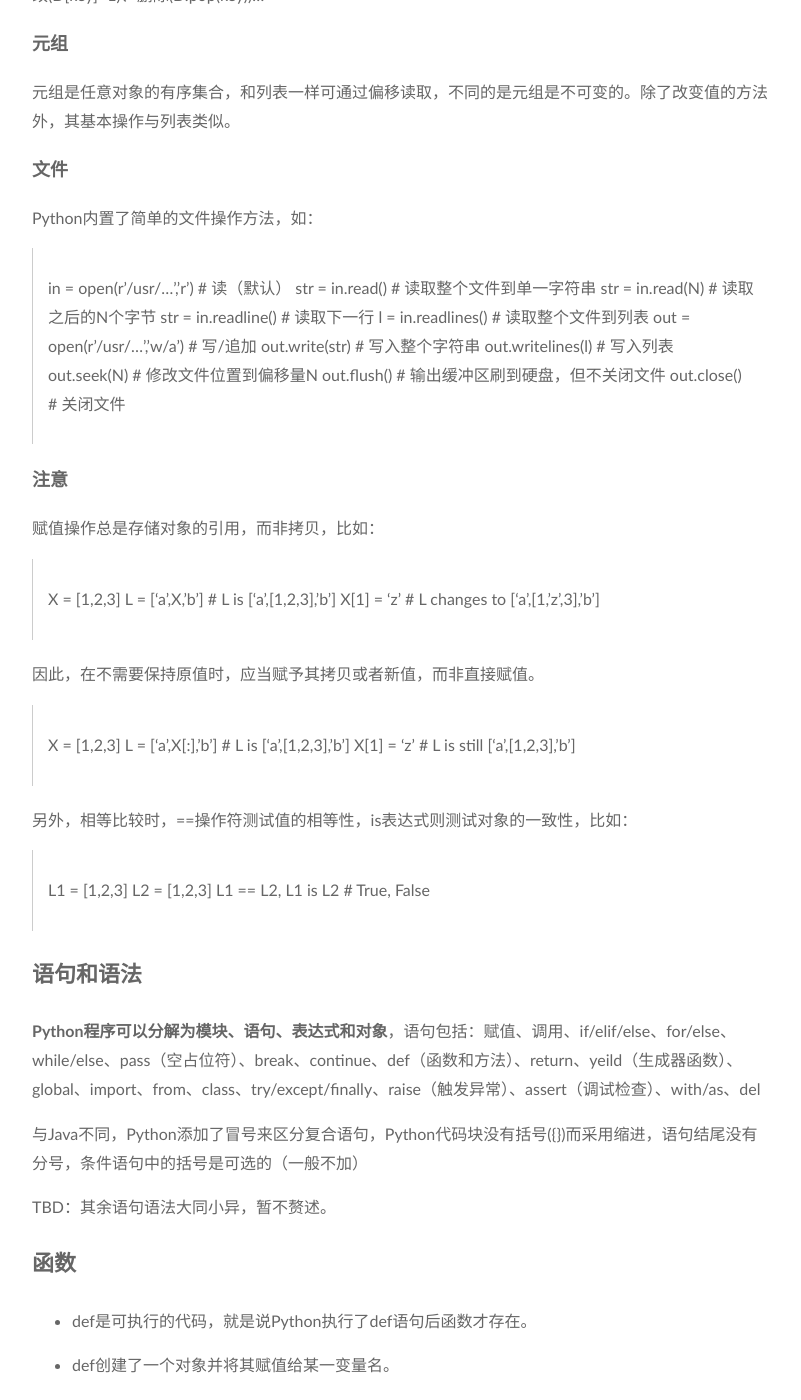
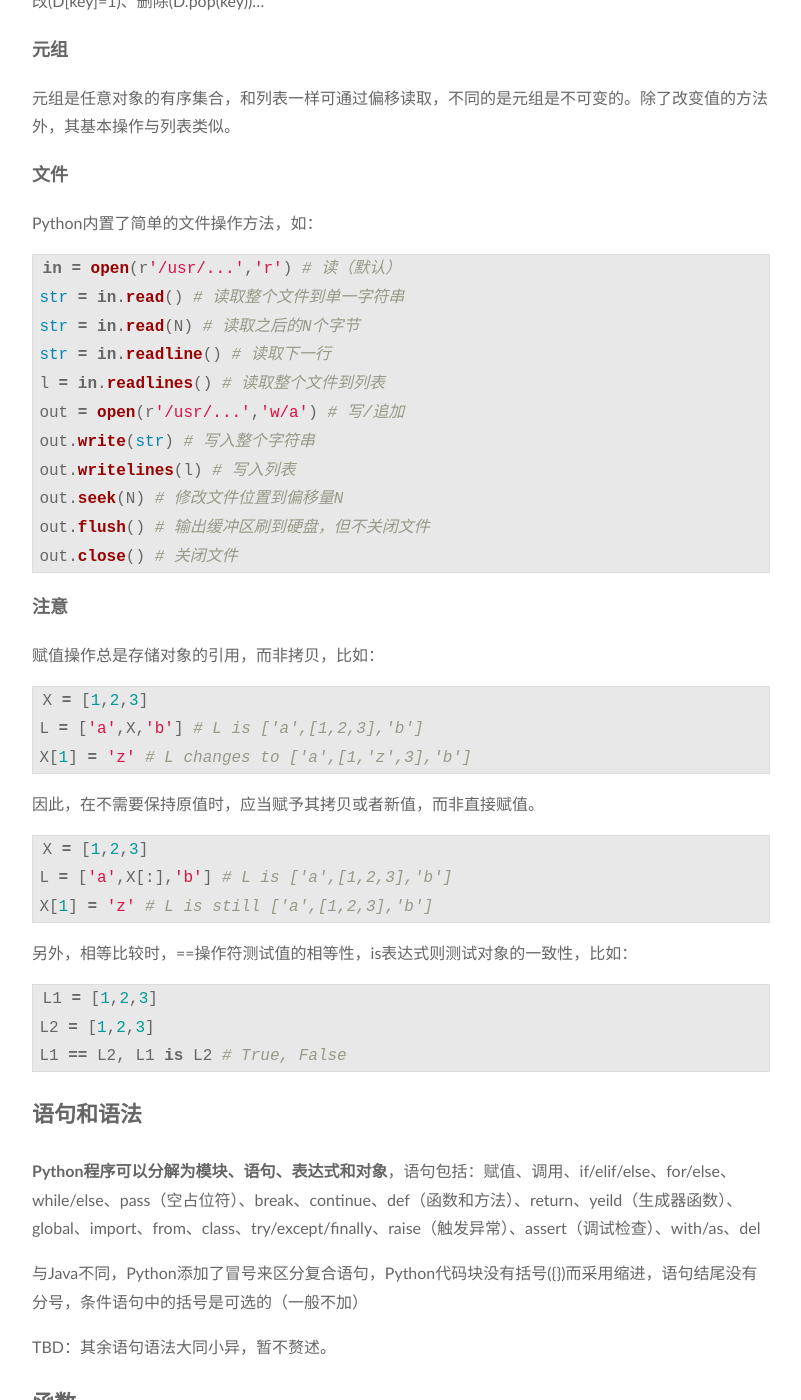
Before and after one commit to allenyip/allenyip.github.com, a Jekyll site: the page built from _posts/2014-01-11-python-mongodb-intro.md, in a window 1280 px wide and 1400 px high, scrolled down 2655 px. Shown: the whole window, without its empty margins (239-1040 px from the left). Built offline with Jekyll 4.4.1, drawn with Linux system fonts in a browser that asks for light colours; some web fonts are replaced; Markdown is read by kramdown in place of the engine named in the settings; some of the changed text lies outside the part shown.

Commit message:
new post

````diff
--- a/_posts/2014-01-11-python-mongodb-intro.md
+++ b/_posts/2014-01-11-python-mongodb-intro.md
@@ -54,10 +54,12 @@ Python完全免费且开源，大部分Linux/Mac系统都默认安装了Python
 
 以及它加入的分数类型：
 
-> from fractions import Fraction
-> x = Fraction(1, 3)
-> y = Fraction(4, 6)
-> print (x + y)
+```python
+from fractions import Fraction
+x = Fraction(1, 3)
+y = Fraction(4, 6)
+print (x + y)
+```
 
 ###**字符串**
 
@@ -87,37 +89,45 @@ Python完全免费且开源，大部分Linux/Mac系统都默认安装了Python
 
 Python内置了简单的文件操作方法，如：
 
-> in = open(r'/usr/...','r') # 读（默认）
-> str = in.read() # 读取整个文件到单一字符串
-> str = in.read(N) # 读取之后的N个字节
-> str = in.readline() # 读取下一行
-> l = in.readlines() # 读取整个文件到列表
-> out = open(r'/usr/...','w/a') # 写/追加
-> out.write(str) # 写入整个字符串
-> out.writelines(l) # 写入列表
-> out.seek(N) # 修改文件位置到偏移量N
-> out.flush() # 输出缓冲区刷到硬盘，但不关闭文件
-> out.close() # 关闭文件
+```python
+in = open(r'/usr/...','r') # 读（默认）
+str = in.read() # 读取整个文件到单一字符串
+str = in.read(N) # 读取之后的N个字节
+str = in.readline() # 读取下一行
+l = in.readlines() # 读取整个文件到列表
+out = open(r'/usr/...','w/a') # 写/追加
+out.write(str) # 写入整个字符串
+out.writelines(l) # 写入列表
+out.seek(N) # 修改文件位置到偏移量N
+out.flush() # 输出缓冲区刷到硬盘，但不关闭文件
+out.close() # 关闭文件
+```
 
 ###**注意**
 
 赋值操作总是存储对象的引用，而非拷贝，比如：
 
-> X = [1,2,3]
-> L = ['a',X,'b'] # L is ['a',[1,2,3],'b']
-> X[1] = 'z' # L changes to ['a',[1,'z',3],'b']
+```python
+X = [1,2,3]
+L = ['a',X,'b'] # L is ['a',[1,2,3],'b']
+X[1] = 'z' # L changes to ['a',[1,'z',3],'b']
+```
 
 因此，在不需要保持原值时，应当赋予其拷贝或者新值，而非直接赋值。
 
-> X = [1,2,3]
-> L = ['a',X[:],'b'] # L is ['a',[1,2,3],'b']
-> X[1] = 'z' # L is still ['a',[1,2,3],'b']
+```python
+X = [1,2,3]
+L = ['a',X[:],'b'] # L is ['a',[1,2,3],'b']
+X[1] = 'z' # L is still ['a',[1,2,3],'b']
+```
 
 另外，相等比较时，==操作符测试值的相等性，is表达式则测试对象的一致性，比如：
 
-> L1 = [1,2,3]
-> L2 = [1,2,3]
-> L1 == L2, L1 is L2 # True, False
+```python
+L1 = [1,2,3]
+L2 = [1,2,3]
+L1 == L2, L1 is L2 # True, False
+```
 
 ##**语句和语法**
 
@@ -151,21 +161,25 @@ TBD：其余语句语法大同小异，暂不赘述。
 
 多态指的是一个操作的意义取决于被操作对象的类型，比如：
 
-> def times(x, y):
-> 	  return x * y
-> times(2,4) # 8
-> times('a',4) # aaaa
+```python
+def times(x, y):
+	return x * y
+times(2,4) # 8
+times('a',4) # aaaa
+```
 
 *操作对不同的类型产生了与之匹配的不同运算，表现出多台。
 
-> def intersect(seq1, seq2):
->     res = []
->     for x in seq1:
->         if x in seq2:
->             res.append(x)
->     return res
-> intersect("SPAM","SPCM") # ['S','P','M']
-> intersect([1,2,3],(1,4)) # [1]
+```python
+def intersect(seq1, seq2):
+    res = []
+    for x in seq1:
+        if x in seq2:
+            res.append(x)
+    return res
+intersect("SPAM","SPCM") # ['S','P','M']
+intersect([1,2,3],(1,4)) # [1]
+```
 
 ###**作用域**
 
@@ -177,13 +191,15 @@ TBD：其余语句语法大同小异，暂不赘述。
 
 * 在函数外给一个变量名赋值时，本地作用域与全局作用域相同。
 
-> x = 22 # global in default
-> y = 22
-> def func():
->     glocal x
->     x = 99
->     y = 99
-> func()
-> print(x,y) # 99,22
+```python
+x = 22 # global in default
+y = 22
+def func():
+    glocal x
+    x = 99
+    y = 99
+func()
+print(x,y) # 99,22
+```
 
 TBD...
````
Also changed, not shown: other parts of _posts/2014-01-11-python-mongodb-intro.md (+2 -2 lines).
